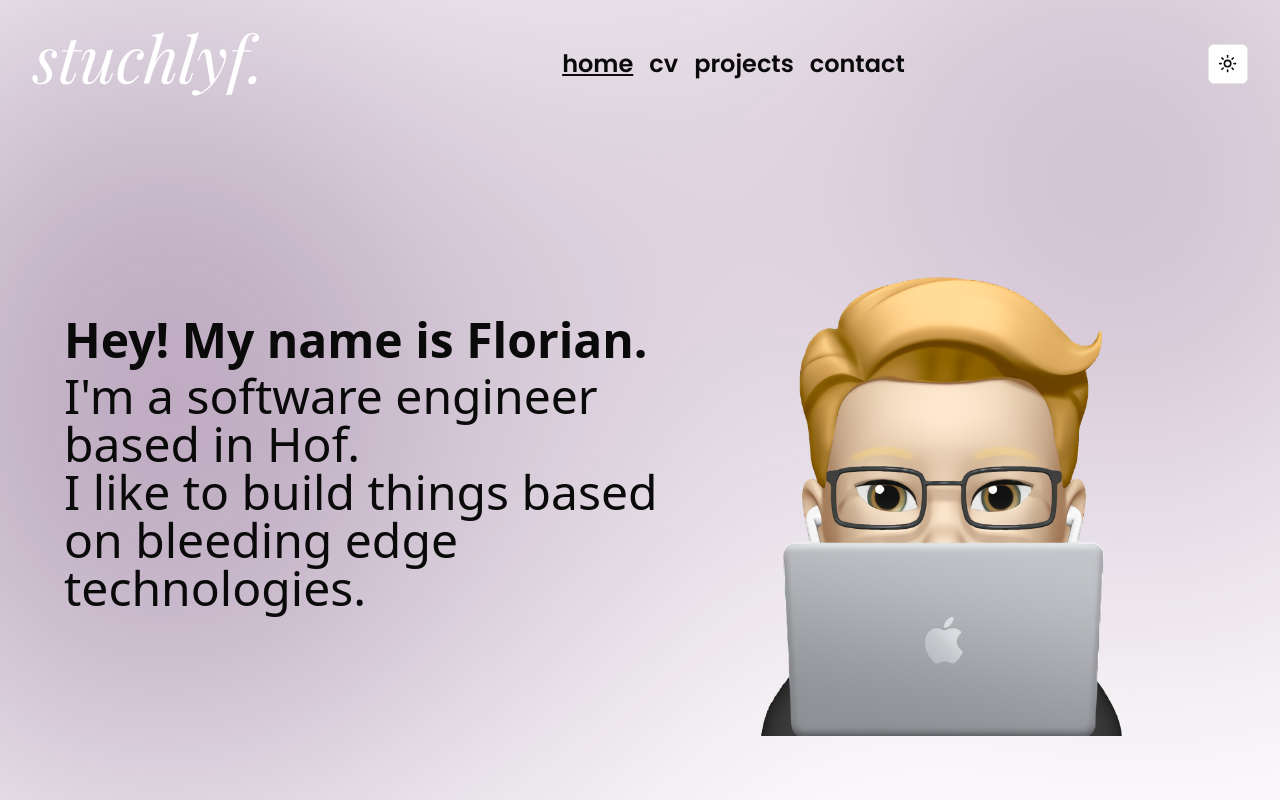
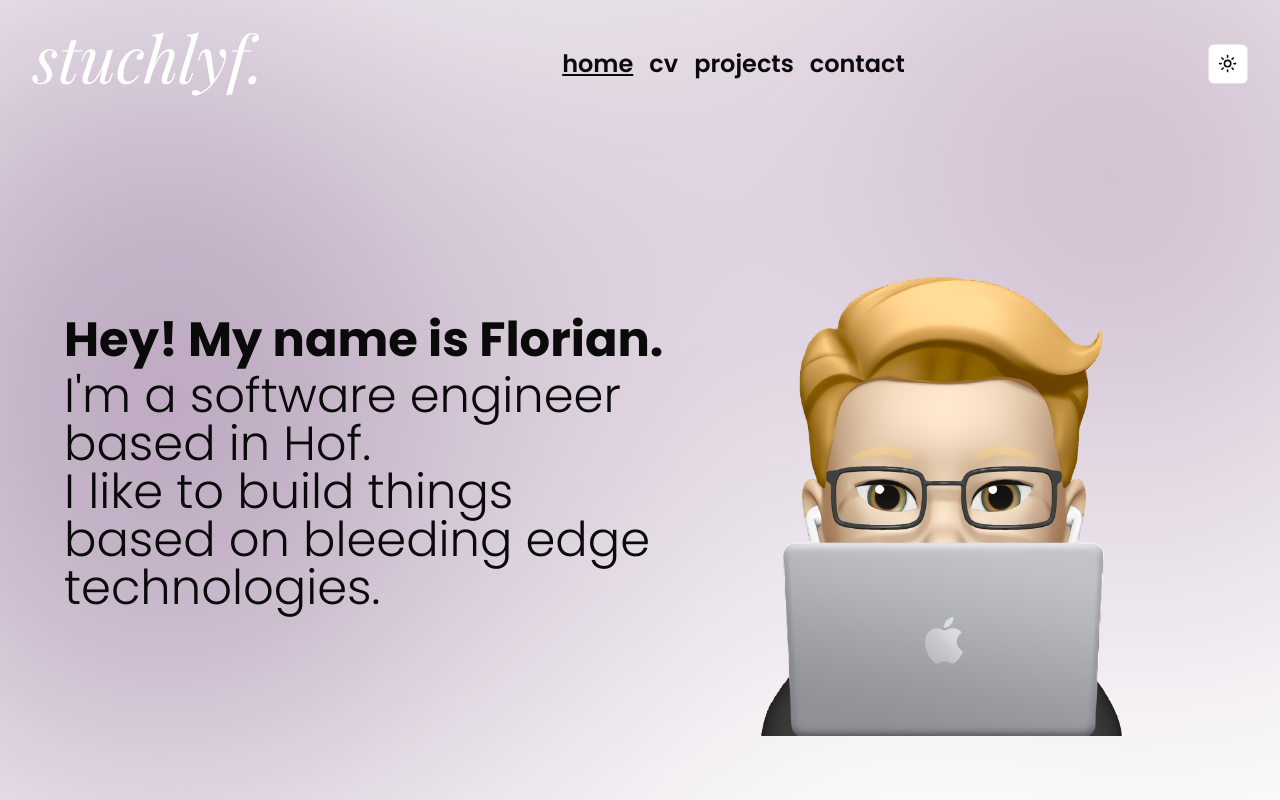
Before and after one commit to stuchlyf/stuchlyf.dev, a Next.js app: page / in a window 1280 px wide. Built offline with nearby package versions, Linux system fonts and the light colour scheme.

Commit message:
Fix poppins not being the default font

```diff
--- a/src/app/globals.css
+++ b/src/app/globals.css
@@ -71,6 +71,7 @@
     @apply border-border;
   }
   body {
+    font-family: var(--font-poppins), ui-sans-serif, system-ui, -apple-system, BlinkMacSystemFont, "Segoe UI", Roboto, "Helvetica Neue", Arial, "Noto Sans", sans-serif, "Apple Color Emoji", "Segoe UI Emoji", "Segoe UI Symbol", "Noto Color Emoji";
     @apply bg-background text-foreground;
   }
 }
```
